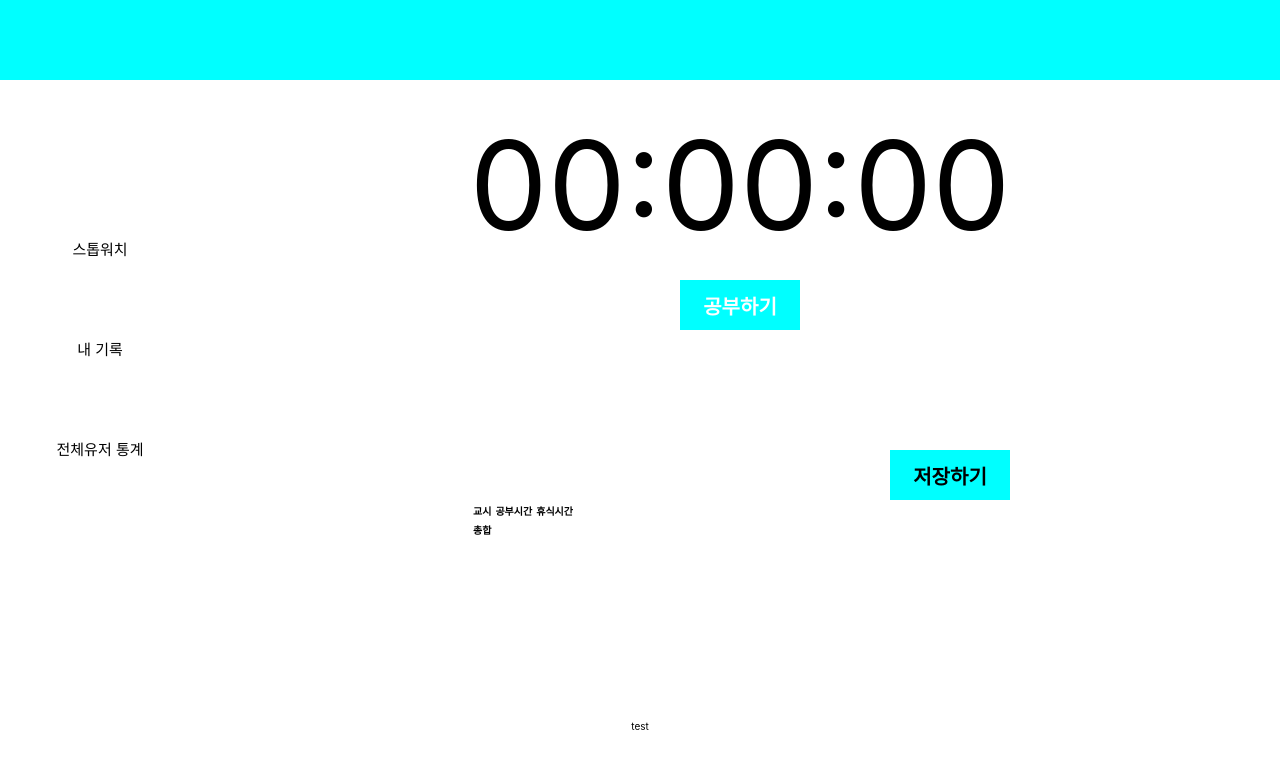
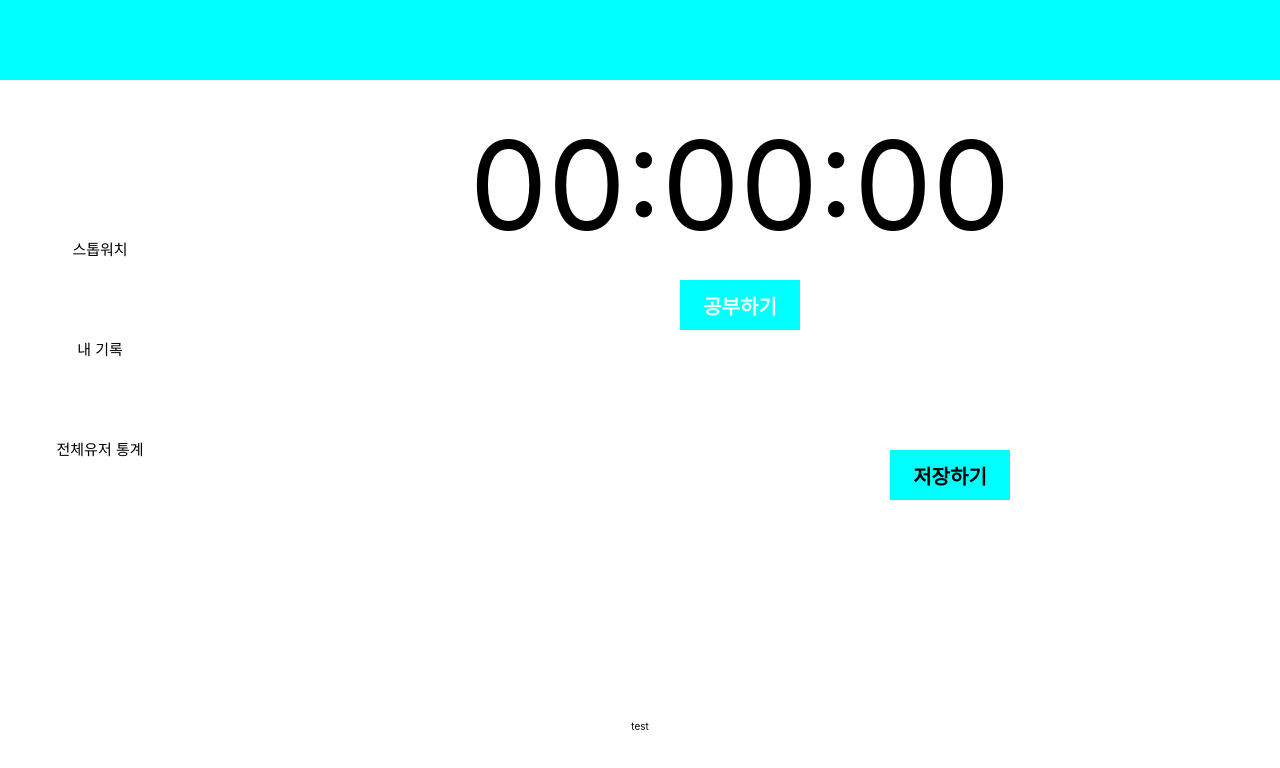
Before and after one commit to Kang-Jh/studytimestopwatch, a React (Create React App) app: page / in a window 1280 px wide. Shown: the top 768 px of the page. Built offline with nearby package versions, Linux system fonts and the light colour scheme.

Commit message:
add css and change some className

```diff
--- a/src/components/StudyRecordTable/StudyRecordTable.tsx
+++ b/src/components/StudyRecordTable/StudyRecordTable.tsx
@@ -1,13 +1,14 @@
 import React from 'react';
 import TimeDisplay from '../TimeDisplay/TimeDisplay';
 import { StudyRecord } from '../../@types/studyRecord';
+import './StudyRecordTable.css';
 
 export default function ({ record }: { record: StudyRecord }) {
   return (
-    <>
-      <h3 className="srOnly">공부기록</h3>
+    <div>
       <table className="StudyRecordTable-table">
-        <thead>
+        <caption className="srOnly">교시당 공부시간 및 휴식시간</caption>
+        <thead className="srOnly">
           <tr>
             <th scope="col">교시</th>
             <th scope="col">공부시간</th>
@@ -54,7 +55,16 @@ export default function ({ record }: { record: StudyRecord }) {
 
         <tfoot>
           <tr>
-            <th scope="row">총합</th>
+            <th scope="row" className="srOnly">
+              총합
+            </th>
+
+            <td>
+              {record.periodRecords.length === 0
+                ? null
+                : record.periodRecords.length}
+            </td>
+
             {(record.totalStudyTime.hours !== 0 ||
               record.totalStudyTime.minutes !== 0 ||
               record.totalStudyTime.seconds !== 0) && (
@@ -81,6 +91,6 @@ export default function ({ record }: { record: StudyRecord }) {
           </tr>
         </tfoot>
       </table>
-    </>
+    </div>
   );
 }
```
